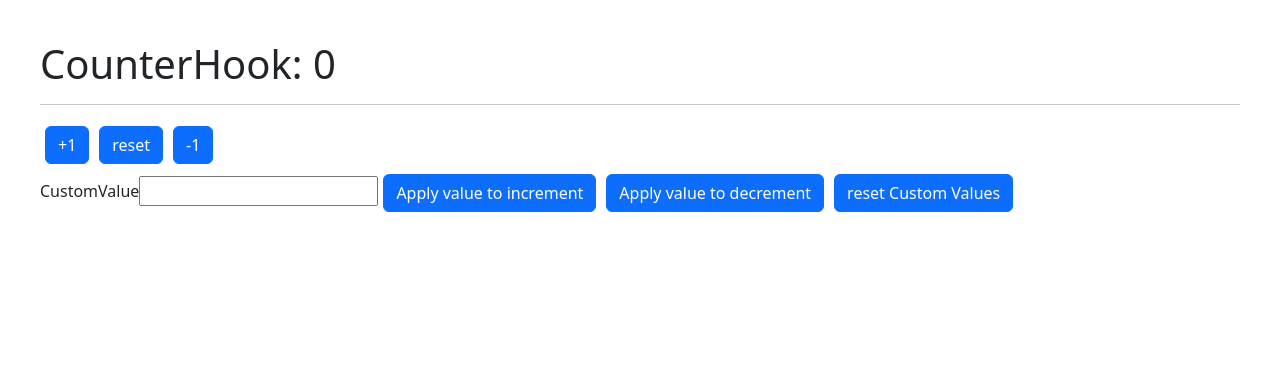
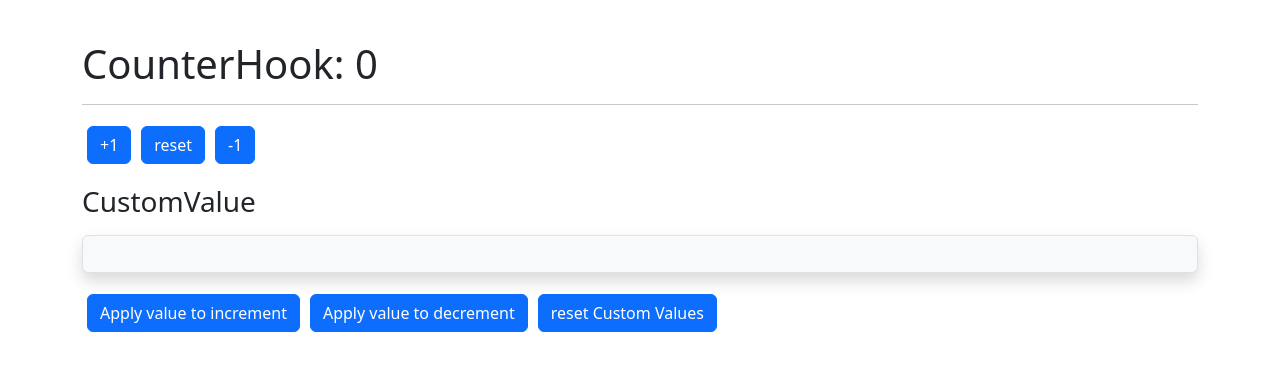
Before and after one commit to Maxi49/Gif-Expert-App, a React (Vite) app: page / in a window 1280 px wide. Shown: the top 370 px of the page. Built offline with nearby package versions, Linux system fonts and the light colour scheme.

Commit message:
Nuevas clases de bootstrap para botones inputs etc

```diff
--- a/src/01-useState/CounterHook.jsx
+++ b/src/01-useState/CounterHook.jsx
@@ -1,12 +1,13 @@
 import React, { useRef, useState, useTransition } from 'react'
-import { useFormik,Form } from 'formik'
+import { useFormik } from 'formik'
 
 
 
 export const CounterHook = () => {
     const [counter, setCounter] = useState(0)
     const [value, setValue] = useState('')
-
+    const [buttonValue, setButtonValue] = useState({buttonValueIncrement : `+${1}`,buttonValueDecrement : `-${1}`})
+    const [userCustomValue, setCustomValue] = useState({customIncrement : 0,customDecrement: 0})
     const setIncrement = () =>{
         setValue('increment')
     }
@@ -20,11 +21,13 @@ export const CounterHook = () => {
     }
 
     const handleIncrement = () => {
+        if(counter + 1 > 1000 || counter + userCustomValue.customIncrement > 1000)return
         userCustomValue.customIncrement
         ? setCounter(counter + userCustomValue.customIncrement)
         : setCounter(counter + 1)
     }
     const handleDecrement = () => {
+        if(counter - counter < 0 || counter - userCustomValue.customDecrement < 0)return
         userCustomValue.customDecrement
         ? setCounter(counter - userCustomValue.customDecrement)
         : setCounter(counter - 1)
@@ -33,47 +36,53 @@ export const CounterHook = () => {
         setCounter(0)
     }
 
-    const [userCustomValue, setCustomValue] = useState(
+    const formik = useFormik(
         {
-            customIncrement : 0,
-            customDecrement: 0
-        }
-    )
-    const formik = useFormik({
         initialValues: {
             customValue: '',
-            action:''
+            name : ''
         },
         onSubmit: values => {
-            if(value === 'increment'){
-                setCustomValue({...userCustomValue,customIncrement : parseInt(values.customValue)})
+            const { submitter } = event
+            if(submitter.name == 'incrementButton'){
+                if(values.customValue > 500)return
+                else if(values.customValue <= 0)return
+                else{
+                    setCustomValue({...userCustomValue,customIncrement : parseInt(values.customValue)})
+                    setButtonValue({...buttonValue,buttonValueIncrement : `+${values.customValue}`})
+                }
+
             }
-            else if(value === 'decrement'){
+            else if(submitter.name == 'decrementButton'){
+                if(values.customValue > 500)return
+                else if(values.customValue <= 0)return
                 setCustomValue({...userCustomValue, customDecrement : parseInt(values.customValue)})
+                setButtonValue({...buttonValue,buttonValueDecrement : `-${values.customValue}`})
             }
             else if(value === 'reset'){
                 setCustomValue({customDecrement:0,customIncrement:0})
+                setButtonValue({buttonValueIncrement:`+${1}`,buttonValueDecrement : `-${1}`})
             }
+            values.customValue = ''
         },
-      });
+        });
     return (
-    <>
+    <div className='container text center'>
         <h1>CounterHook: {counter} </h1>
         <hr />
-        <button className='btn btn-primary' onClick={handleIncrement} >+1</button>
+        <button className='btn btn-primary' onClick={handleIncrement} >{buttonValue.buttonValueIncrement}</button>
         <button className='btn btn-primary' onClick={handleReset} >reset</button>
-        <button className='btn btn-primary' onClick={handleDecrement}>-1</button>
+        <button className='btn btn-primary' onClick={handleDecrement}>{buttonValue.buttonValueDecrement}</button>
         <form onSubmit={formik.handleSubmit}>
-            <label htmlFor="customValue">
+            <label className='h3 mb-3 mt-3' htmlFor="customValue">
                 CustomValue
             </label>
-            <input type="text" id='customValue' name='customValue' onChange={formik.handleChange} value={formik.values.customValue}/>
-            <button type="submit" name='action' onClick={setIncrement} className='btn btn-primary' >Apply value to increment</button>
-            <button className='btn btn-primary' type="submit" name='action' onClick={setDecrement} >Apply value to decrement</button>
+            <input className='form-control mb-3 bg-body-tertiary rounded shadow'type="text" id='customValue' name='customValue' onChange={formik.handleChange} value={formik.values.customValue}/>
+            <button type="submit" name='incrementButton' onClick={setIncrement} className='btn btn-primary ' >Apply value to increment</button>
+            <button className='btn btn-primary' type="submit" name='decrementButton' onClick={setDecrement} >Apply value to decrement</button>
             <button className='btn btn-primary' type="submit" name='action' onClick={setReset} >reset Custom Values</button>
         </form>
-    </>
-
+    </div>
     )
 }
 
@@ -83,6 +92,4 @@ export const CounterHook = () => {
         este tiene importado un hook que realiza lo siguiente :
             toma un valor inicial, y se lo pasa a un useState
             llamado counter. Este hook tambien tiene una funcion para sumar el counter. Luego se pasa el hook y se lo importa al CounterHook, y de ahi como este retorna un objeto, destructuramos el counter y la funcion plus. Por ultimo pasamos el plus al button +1 en el onClick
-
-
 */
--- /dev/null
+++ b/src/02-useEffect/SimpleForm.jsx
@@ -0,0 +1,20 @@
+import React from 'react'
+import { Formik, useFormik } from 'formik'
+
+export const SimpleForm = () => {
+    const formik = useFormik({
+        initialValues : {
+            username : '',
+            email : ''
+        }
+    })
+    return (
+            <form className='container' onSubmit={formik.handleSubmit}>
+                <h1 className='h1 m-3'>Simple Form</h1>
+                <input type="text" className='form-control m-3'
+                placeholder='Username' name='username' onChange={formik.handleChange} value={formik.values.username} />
+                <input type="email" className='form-control m-3'
+                placeholder='example@gmail.com' name='email' onChange={formik.handleChange} value={formik.values.email}/>
+            </form>
+    )
+}
--- a/src/main.jsx
+++ b/src/main.jsx
@@ -4,6 +4,8 @@ import ReactDOM from 'react-dom/client'
 import './index.css'
 import { CounterApp } from './01-useState/CounterApp.jsx'
 import { CounterHook } from './01-useState/CounterHook.jsx'
+import { SimpleForm } from './02-useEffect/SimpleForm'
+
 
 ReactDOM.createRoot(document.getElementById('root')).render(
   <React.StrictMode>
```
